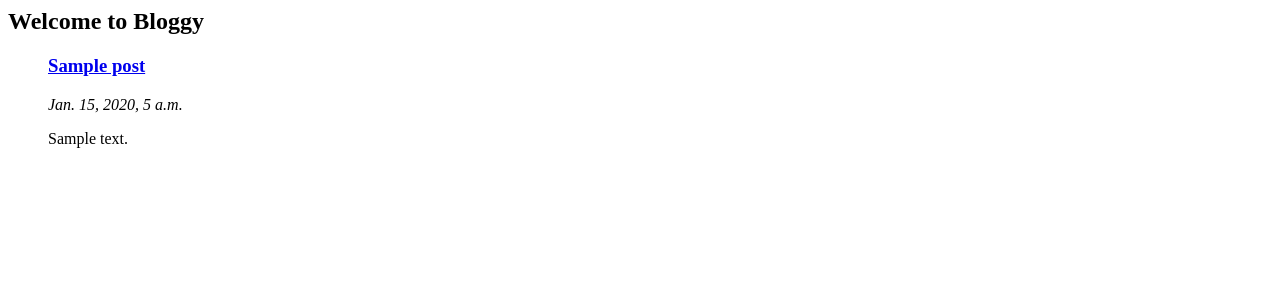
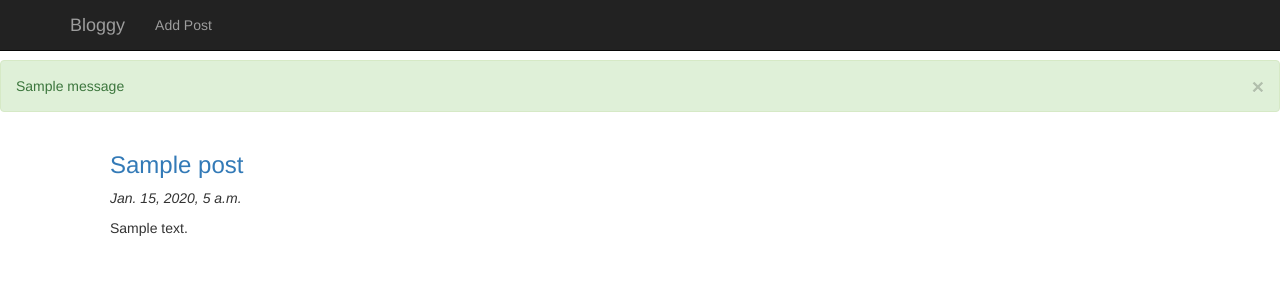
Before and after one commit to Guin-/Real_Python_Projects, a Django app: template bloggy_project/templates/blog/index.html in a window 1280 px wide. Shown: the top 300 px of the page. Run offline with Django 3.2, Linux system fonts and the light colour scheme; the template is opened without the code that fills it: values that come from a table or form of the project are taken from there, others are empty; tables that the repository leaves empty hold one stand-in row (values such as "Sample post"); one stand-in notice (Sample message) is shown; some libraries are stand-ins or nearby versions.

Commit message:
bloggy styling

```diff
--- /dev/null
+++ b/bloggy_project/templates/base.html
@@ -0,0 +1,69 @@
+<!DOCTYPE html>
+ <html lang="en">
+	<head>
+		<meta charset="utf-8">
+		<title>Bloggy: a blog app</title>
+		<meta name="viewport" content="width=device-width,
+			initial-scale=1.0">
+		<meta name="description" content="">
+		<meta name="author" content="">
+
+
+		<!-- Le styles -->
+		<link href="http://maxcdn.bootstrapcdn.com/bootswatch/3.2.0/
+		yeti/bootstrap.min.css" rel="stylesheet">
+		<style>
+			body {
+				padding-top: 60px; /* 60px to make the container go all the
+				way to the bottom of the topbar */ }
+		</style>
+		<script src="http://code.jquery.com/jquery-1.11.0.min.js"
+			type="text/javascript"></script>
+		{% block extrahead %}
+		{% endblock %}
+		<script type="text/javascript">
+			$(function(){
+			{% block jquery %}
+			{% endblock %}
+			 });
+		</script>
+	</head>
+	<body>
+		<div class="navbar navbar-inverse navbar-fixed-top" role="navigation">
+			<div class="container">
+				<div class="navbar-header">
+					<button type="button" class="navbar-toggle"
+					 data-toggle="collapse" data-target=".navbar-collapse">
+					<span class="sr-only">Toggle navigation</span>
+					<span class="icon-bar"></span>
+					<span class="icon-bar"></span>
+					<span class="icon-bar"></span>
+					</button>
+					<a class="navbar-brand" href="/blog">Bloggy</a>
+				</div>
+				<div class="collapse navbar-collapse">
+					<ul class="nav navbar-nav">
+						<li><a href="#">Add Post</a></li>
+					</ul>
+
+				</div><!--/.nav-collapse -->
+			</div>
+		</div>
+
+		<div id="messages">
+		  {% if messages %}
+		    {% for message in messages %}
+		      <div class="alert alert-{{message.tags}}">
+			<a class="close" data-dismiss="alert">×</a>
+			{{message}}
+		      </div>
+		    {% endfor %}
+		  {% endif %}
+		</div>
+
+	<div class="container">
+	 {% block content %}
+	 {% endblock %}
+	</div> <!-- /container -->
+</body>
+</html>
--- a/bloggy_project/templates/blog/index.html
+++ b/bloggy_project/templates/blog/index.html
@@ -1,10 +1,6 @@
-<html>
-<head>
+{% extends 'base.html' %}
 
-	<title>Bloggy: a blog app</title>
-</head>
-<body>
-<h2>Welcome to Bloggy</h2>
+{% block content %}
 {% if latest_posts %}
 <ul>
 {% for post in latest_posts %}
@@ -15,5 +11,4 @@
 {% endfor %}
 </ul>
 {% endif %}
-</body>
-</html>
+{% endblock %}
```
Also changed, not shown: bloggy_project/templates/blog/post.html (+4 -7 lines).
